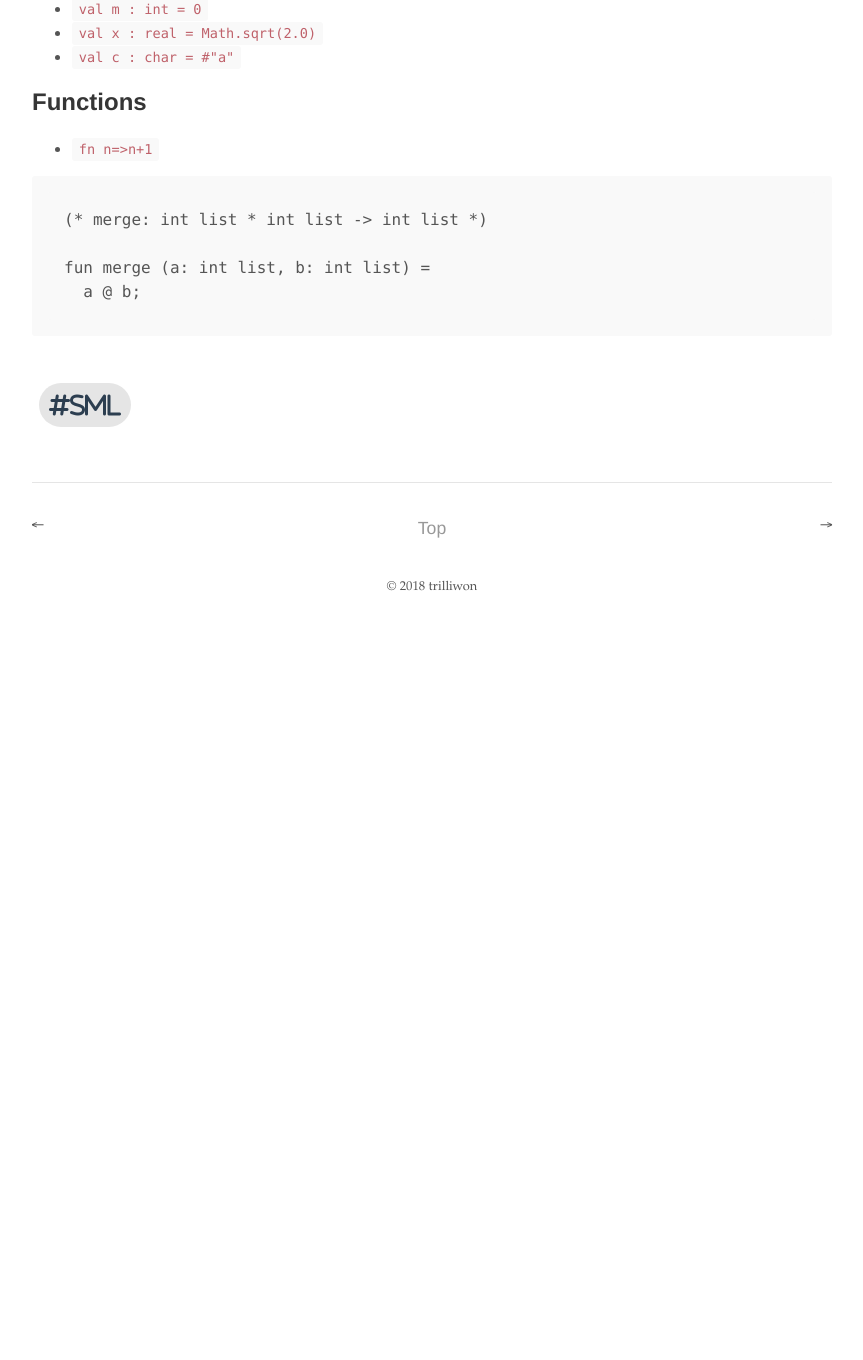
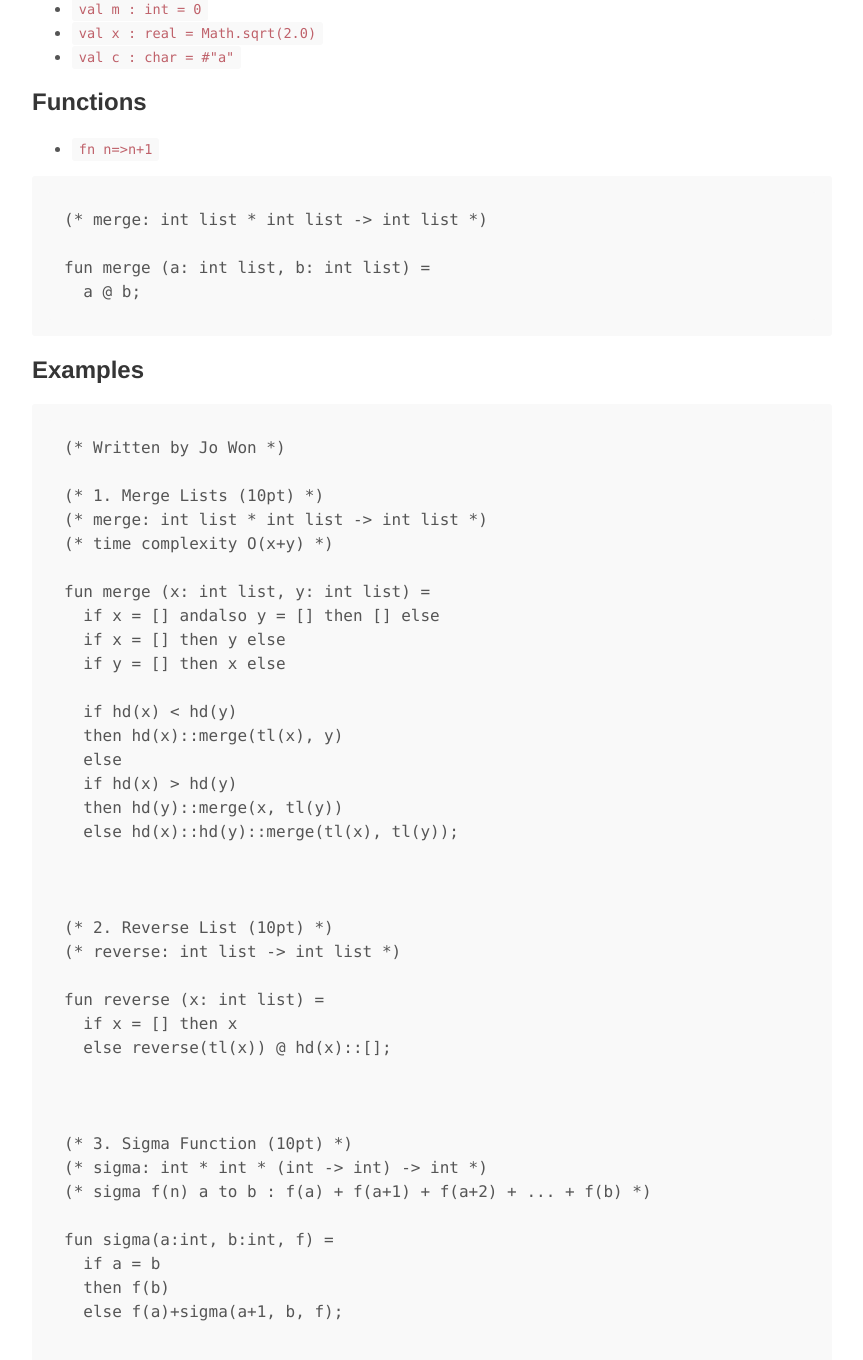
Before and after one commit to trilliwon/ABL, a Jekyll site: the page built from _posts/2018-03-10-sml.md, in a window 1280 px wide and 1400 px high, scrolled down 706 px. Shown: the top 1360 px of the window, without its empty margins (208-1071 px from the left). Built offline with Jekyll 4.4.1, drawn with Linux system fonts in a browser that asks for light colours; nearby versions of some CDN libraries; before the commit the page ends 1336 px from its top, so only the background shows below that; some of the changed text lies outside the part shown.

Commit message:
Wed Mar 21 09:24:58 KST 2018

````diff
--- a/_posts/2018-03-10-sml.md
+++ b/_posts/2018-03-10-sml.md
@@ -41,3 +41,86 @@ by specifying three things:
 fun merge (a: int list, b: int list) =
   a @ b;
 ```
+
+## Examples
+
+```
+(* Written by Jo Won *)
+
+(* 1. Merge Lists (10pt) *)
+(* merge: int list * int list -> int list *)
+(* time complexity O(x+y) *)
+
+fun merge (x: int list, y: int list) =
+  if x = [] andalso y = [] then [] else
+  if x = [] then y else
+  if y = [] then x else
+
+  if hd(x) < hd(y)
+  then hd(x)::merge(tl(x), y)
+  else
+  if hd(x) > hd(y)
+  then hd(y)::merge(x, tl(y))
+  else hd(x)::hd(y)::merge(tl(x), tl(y));
+
+
+
+(* 2. Reverse List (10pt) *)
+(* reverse: int list -> int list *)
+
+fun reverse (x: int list) =
+  if x = [] then x
+  else reverse(tl(x)) @ hd(x)::[];
+
+
+
+(* 3. Sigma Function (10pt) *)
+(* sigma: int * int * (int -> int) -> int *)
+(* sigma f(n) a to b : f(a) + f(a+1) + f(a+2) + ... + f(b) *)
+
+fun sigma(a:int, b:int, f) =
+  if a = b
+  then f(b)
+  else f(a)+sigma(a+1, b, f);
+
+
+
+(* 4. Digits Function (10pt) *)
+(* digits: int -> int list *)
+
+fun digits(x: int) =
+  if x < 10
+  then [x]
+  else digits(x div 10)@[(x mod 10)];
+
+
+
+(* 5. Digital Roots and Additive Persistence (20pt: 10pt for each function) *)
+
+(* additivePersistence: int -> int *)
+
+fun additivePersistence(x: int) =
+   let
+     fun sum(x: int) =
+       if x < 10
+       then x
+       else (x mod 10) + sum(x div 10)
+   in
+     if sum(x) < 10
+     then 1
+     else 1 + additivePersistence(sum(x))
+   end;
+
+(* digitalRoot: int -> int  *)
+fun digitalRoot(x: int) =
+  let
+    fun sum(x: int) =
+      if x < 10
+      then x
+      else (x mod 10) + sum(x div 10)
+  in
+    if sum(x) < 10
+    then sum(x)
+    else digitalRoot(sum(x))
+  end;
+```
````
Also changed, not shown: _posts/2018-02-10-Deep-Learning.md (deleted, +0 -16 lines), _posts/2018-12-31-cracking-the-coding-interview.md (+2 -0 lines), _posts/2100-08-19-deep-learning.md (added, +41 -0 lines), _posts/2100-08-19-mathematics.md (added, +10 -0 lines), _posts/2100-08-19-programming.md (added, +13 -0 lines).
